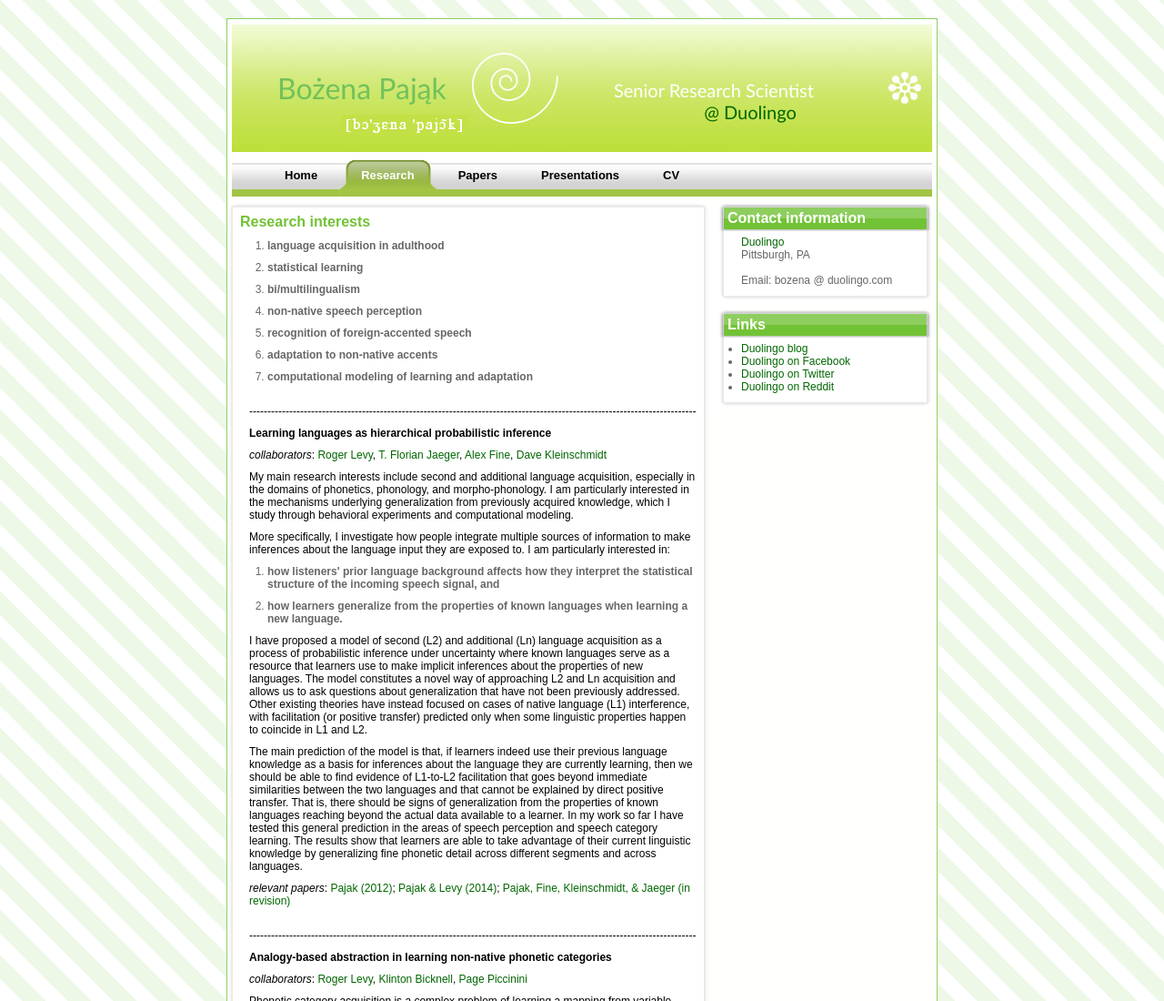
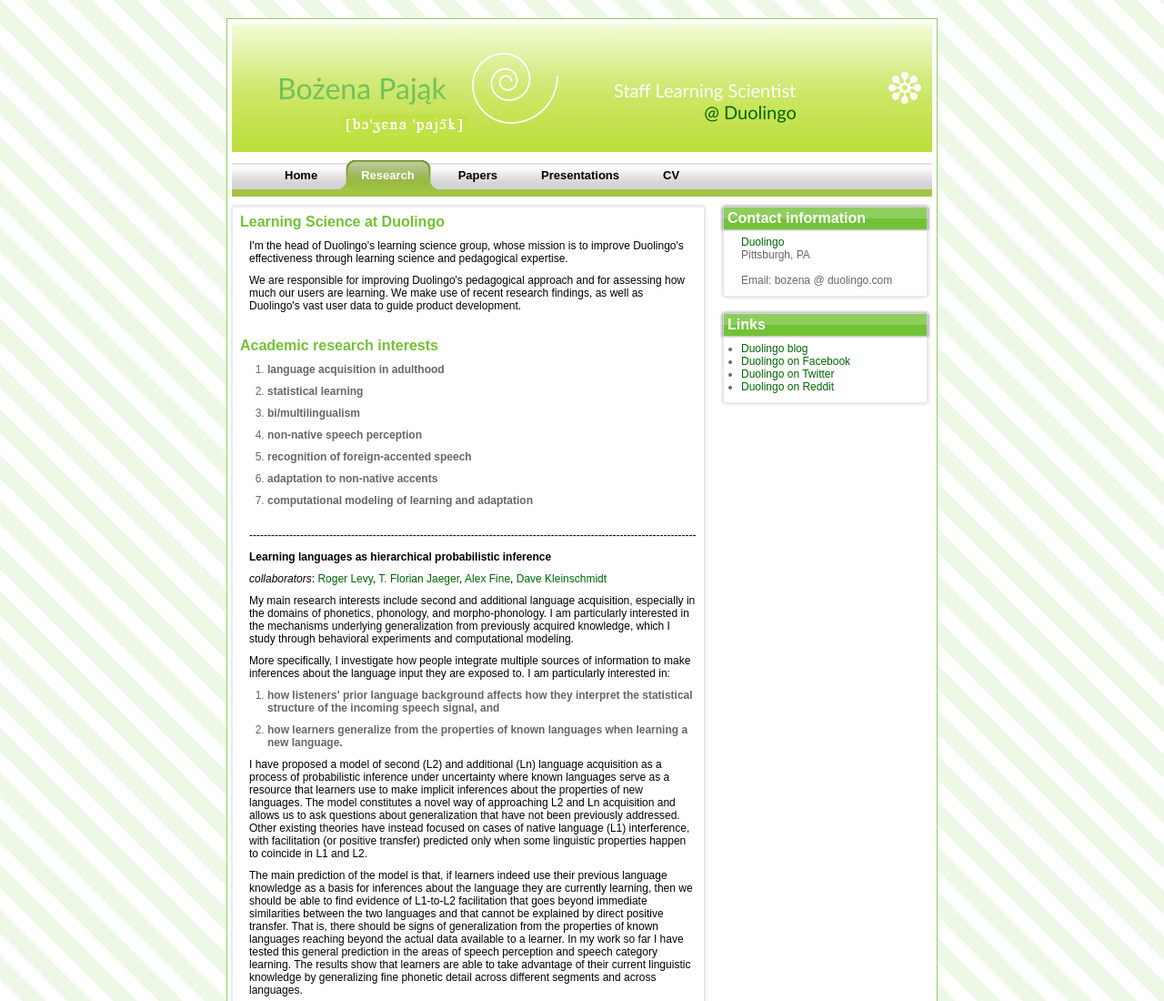
Before and after one commit to bpajak/bpajak.github.io, a plain HTML site: page research.html in a window 1280 px wide. Shown: the top 1100 px of the page at 91% size. Drawn offline with Linux system fonts and the light colour scheme.

Commit message:
change title and other updates

```diff
--- a/research.html
+++ b/research.html
@@ -4,7 +4,7 @@
 <title>Bozena Pajak :: Duolingo</title>
 <link rel="stylesheet" type="text/css" href="style.css" />
 <meta http-equiv="content-type" content="text/html; charset=iso-8859-1"/>
-<meta name="Keywords" content="Bozena Pajak, linguistics, second language acquisition, bilingualism, multilingualism, artificial language learning, statistical learning" />
+<meta name="Keywords" content="Bozena Pajak, Duolingo, learning scientist, linguistics, second language acquisition, bilingualism, multilingualism, artificial language learning, statistical learning" />
 <style type="text/css">
 <!--
 .style1 {font-size: 9px}
@@ -36,7 +36,7 @@
         </div>
       </div>
 	  <div id="headertextsmall">
-	    <p>Senior Research Scientist</p>
+	    <p>Staff Learning Scientist</p>
         <p align="center"><a href="https://www.duolingo.com/">@ Duolingo</a></p>
       </div>
 	  </div>
@@ -105,8 +105,28 @@
 		  <!-- Start Main Content -->
 		  <div class="maincontent">
 		       <img src="images/content-top.gif" class="block" alt="" />
-		    <div class="content-mid">
-			      <h1>Research interests </h1>
+		  <div class="content-mid">
+
+		    <h1>Learning Science at Duolingo </h1>
+		    <ul>
+		      <p class="valid"> I'm the head of Duolingo's learning
+		    science group, whose mission is to improve
+		    Duolingo's effectiveness through learning science
+		      and pedagogical expertise.
+
+		      <p class="valid"> We are responsible for
+		      improving Duolingo's pedagogical approach and
+		      for assessing how much our users are learning.
+		      We make use of recent
+		      research findings, as well as Duolingo's vast user data
+		      to guide product development.
+
+		    </ul>
+
+		    <br />
+		    		      <br />
+	          </p>
+			      <h1>Academic research interests </h1>
 		      <ul>
 			        <li><strong>language
 	            acquisition in adulthood</strong></li>
```
Also changed, not shown: index.html (+3 -3 lines), papers.html (+2 -2 lines), presentations.html (+2 -2 lines), 1 other file.
